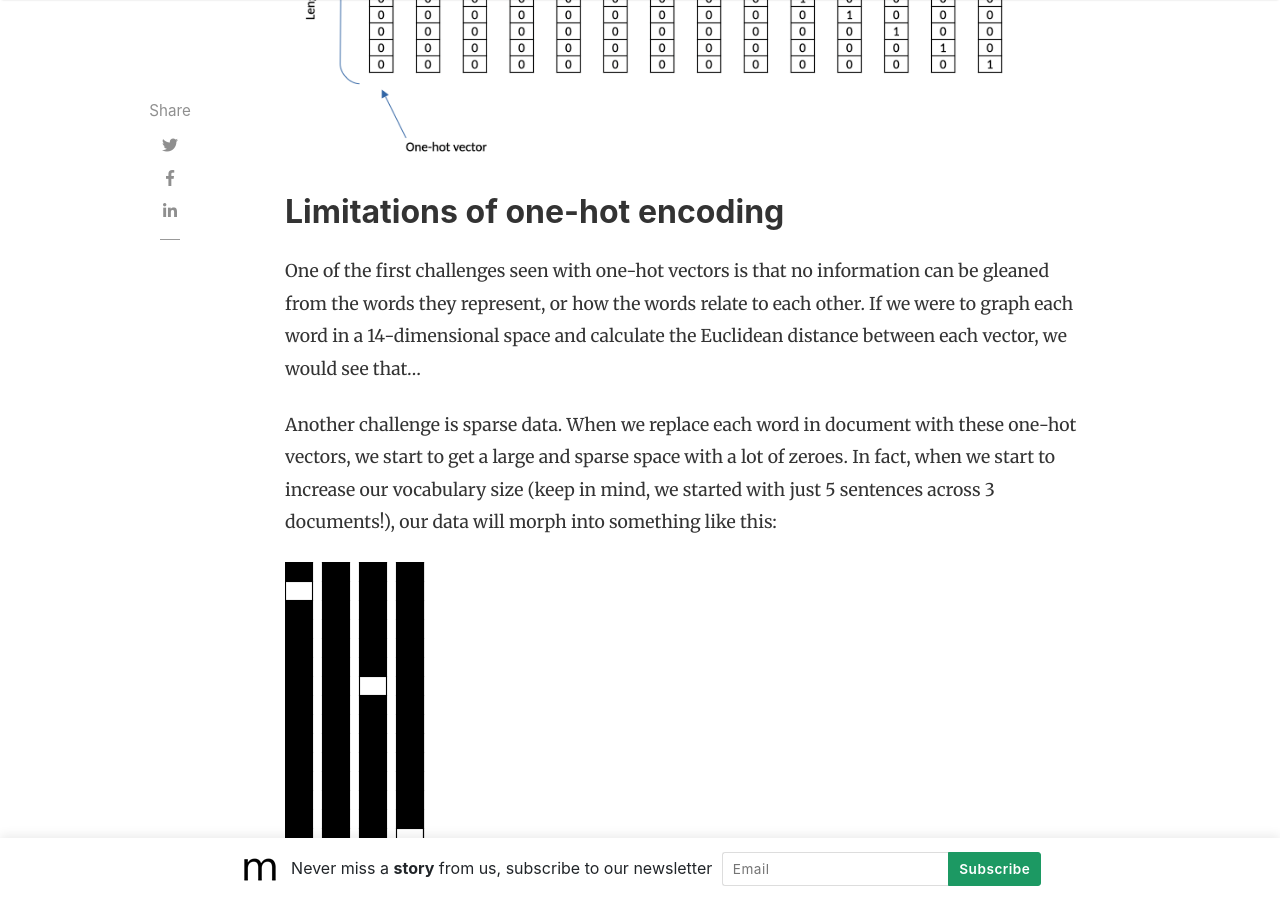
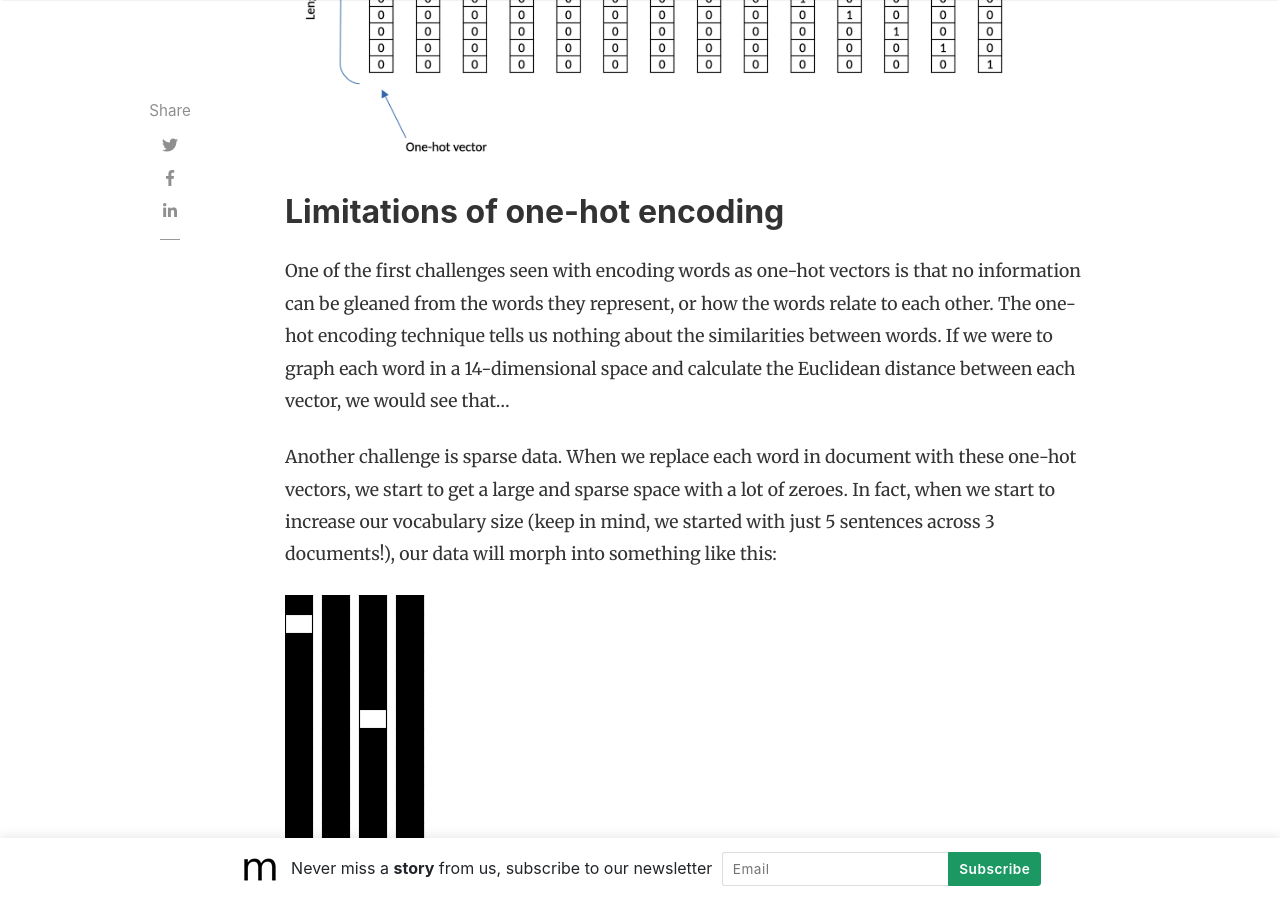
Before and after one commit to slsu0424/slsu0424.github.io, a Jekyll site: the page built from _posts/2023-07-27-test.md, in a window 1280 px wide and 900 px high, scrolled down 3791 px. Built offline with Jekyll 4.4.1, drawn with Linux system fonts in a browser that asks for light colours; nearby versions of some CDN libraries; comment, search, counter and statistics services are not loaded.

Commit message:
Update 2023-07-27-test.md

```diff
--- a/_posts/2023-07-27-test.md
+++ b/_posts/2023-07-27-test.md
@@ -50,7 +50,7 @@
 
 ## Limitations of one-hot encoding
 
-One of the first challenges seen with one-hot vectors is that no information can be gleaned from the words they represent, or how the words relate to each other.  If we were to graph each word in a 14-dimensional space and calculate the Euclidean distance between each vector, we would see that...
+One of the first challenges seen with encoding words as one-hot vectors is that no information can be gleaned from the words they represent, or how the words relate to each other.  The one-hot encoding technique tells us nothing about the similarities between words.  If we were to graph each word in a 14-dimensional space and calculate the Euclidean distance between each vector, we would see that...
 
 
 Another challenge is sparse data.  When we replace each word in document with these one-hot vectors, we start to get a large and sparse space with a lot of zeroes.  In fact, when we start to increase our vocabulary size (keep in mind, we started with just 5 sentences across 3 documents!), our data will morph into something like this:
```
